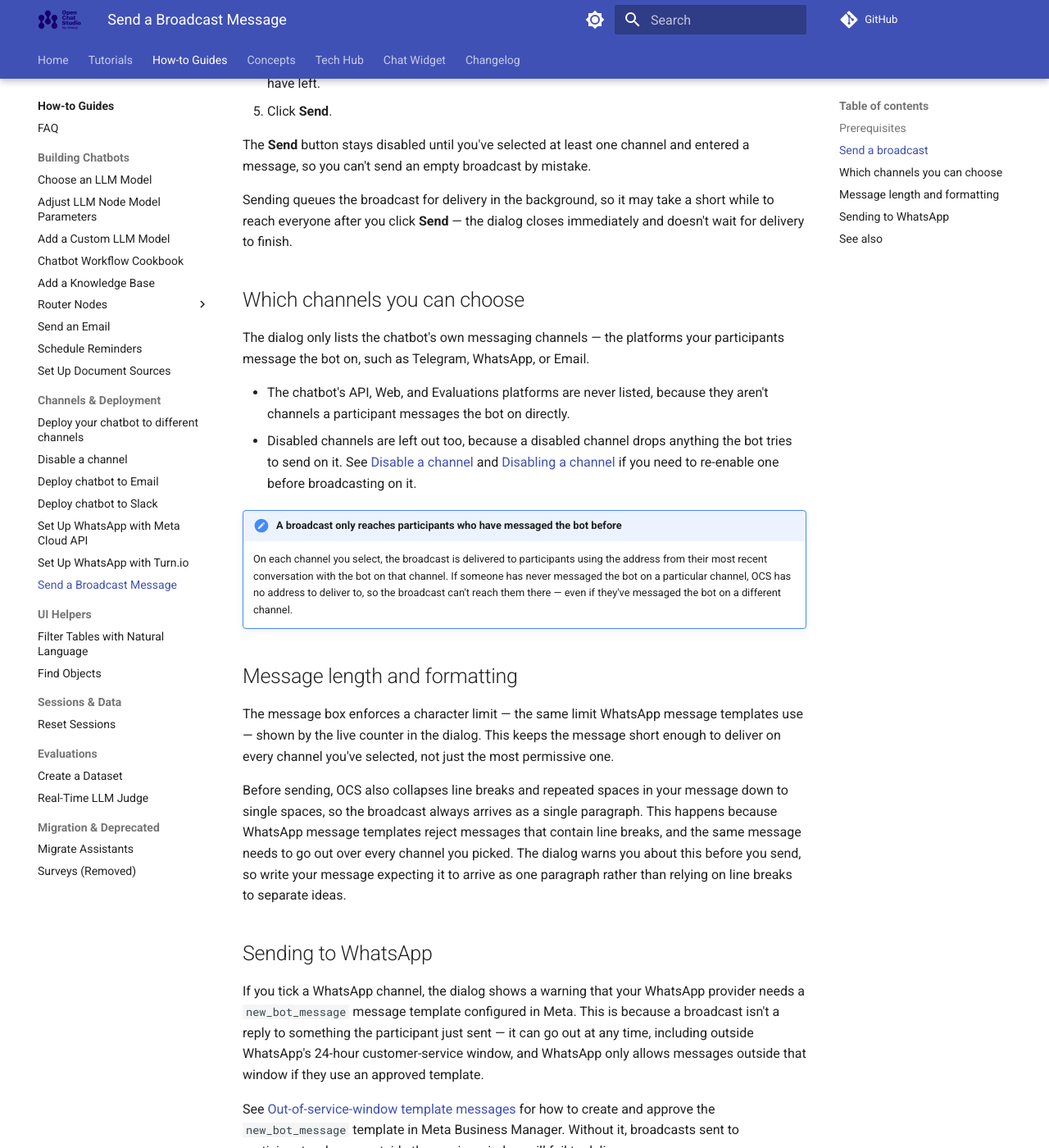
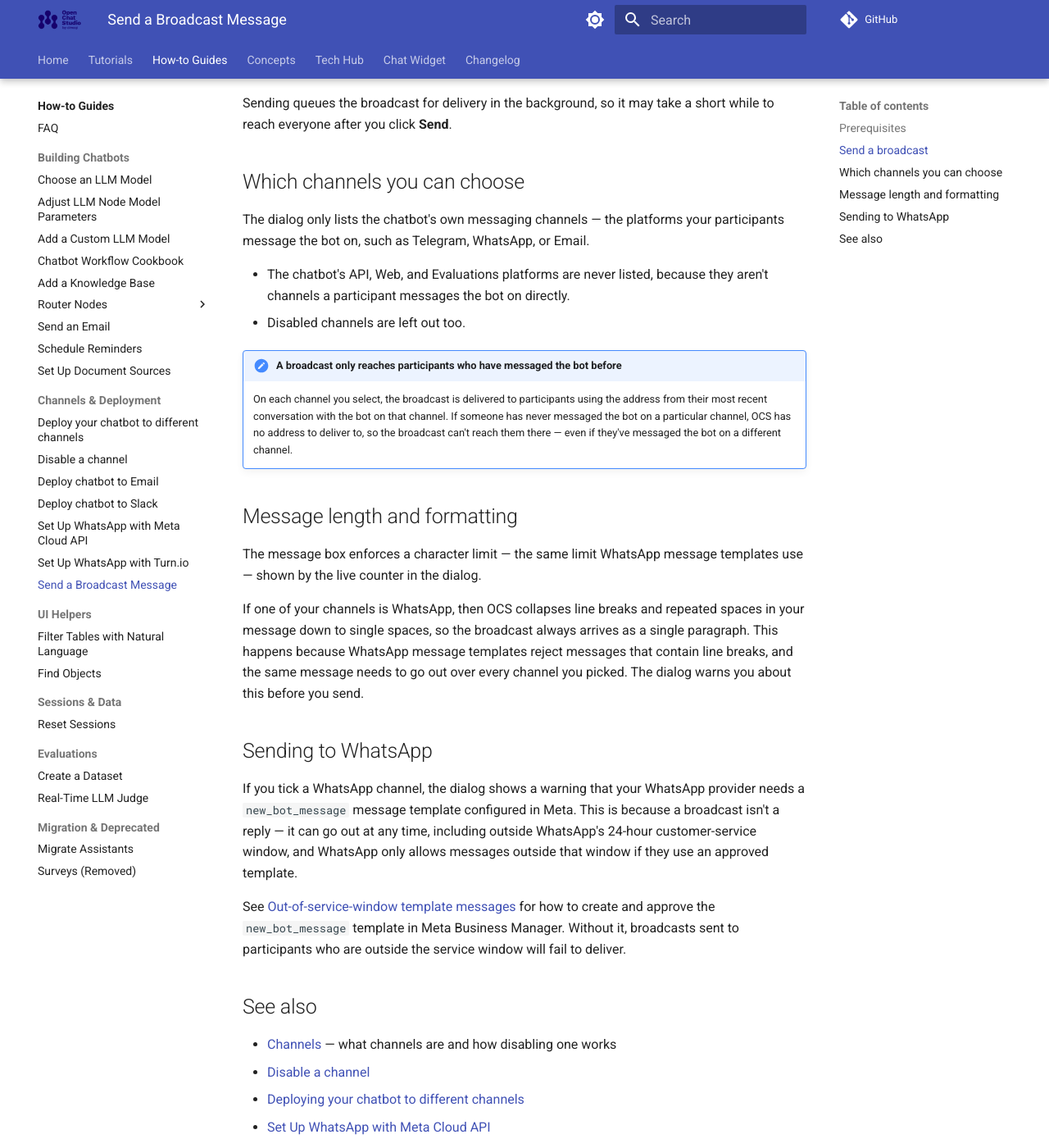
Before and after one commit to dimagi/open-chat-studio-docs, an MkDocs documentation site: the page built from docs/how-to/broadcast_message.md, in a window 1280 px wide and 1400 px high, scrolled down 711 px. Shown: the whole window at 82% size. Built offline with MkDocs 1.6.1 and Material for MkDocs 9.7.7, drawn with Linux system fonts in a browser that asks for light colours; a script that is not in the unit is left out; comment, search, counter and statistics services are not loaded; some of the changed text lies outside the part shown.

Commit message:
Chris review fixes & shortend by removing content that does not add value

```diff
--- a/docs/how-to/broadcast_message.md
+++ b/docs/how-to/broadcast_message.md
@@ -2,22 +2,18 @@
 
 A broadcast is a one-off message you send to every participant of a chatbot, on
 one or more of its channels, without waiting for them to message the bot first.
-Use it to share an announcement, a service update, or a reminder with everyone
-who has ever talked to the bot on a given channel.
+Use it to share an announcement, a service update, or a reminder.
 
 ## Prerequisites
 
-- You need the **Can Invite Participants** permission on the team. This is the
-  same permission required to invite participants to a chatbot — see the
-  [permissions table][groups] for which roles have it. If you don't have it,
-  ask your team admin to grant it or to send the broadcast for you.
+- You need the **Can Invite Participants** permission on the team — see the
+  [permissions table][groups] for which roles have it.
 - The chatbot needs at least one participant-facing channel connected — for
-  example Telegram, WhatsApp, Slack, or Email. See
-  [Deploying your chatbot to different channels][deploy] if none are set up yet.
+  example Telegram, WhatsApp, Slack, or Email.
 
 ## Send a broadcast
 
-1. Open the chatbot and go to its home page.
+1. Open the chatbot.
 2. Click **Broadcast message**.
 3. In the dialog, tick the checkbox for each channel you want to send on. You
    can select more than one.
@@ -25,12 +21,8 @@
    characters you have left.
 5. Click **Send**.
 
-The **Send** button stays disabled until you've selected at least one channel
-and entered a message, so you can't send an empty broadcast by mistake.
-
 Sending queues the broadcast for delivery in the background, so it may take a
-short while to reach everyone after you click **Send** — the dialog closes
-immediately and doesn't wait for delivery to finish.
+short while to reach everyone after you click **Send**.
 
 ## Which channels you can choose
 
@@ -39,10 +31,7 @@
 
 - The chatbot's API, Web, and Evaluations platforms are never listed, because
   they aren't channels a participant messages the bot on directly.
-- Disabled channels are left out too, because a disabled channel drops
-  anything the bot tries to send on it. See [Disable a channel][disable] and
-  [Disabling a channel][disabling-concept] if you need to re-enable one before
-  broadcasting on it.
+- Disabled channels are left out too.
 
 !!! note "A broadcast only reaches participants who have messaged the bot before"
     On each channel you select, the broadcast is delivered to participants
@@ -54,26 +43,21 @@
 ## Message length and formatting
 
 The message box enforces a character limit — the same limit WhatsApp message
-templates use — shown by the live counter in the dialog. This keeps the
-message short enough to deliver on every channel you've selected, not just
-the most permissive one.
+templates use — shown by the live counter in the dialog.
 
-Before sending, OCS also collapses line breaks and repeated spaces in your
+If one of your channels is WhatsApp, then OCS collapses line breaks and repeated spaces in your
 message down to single spaces, so the broadcast always arrives as a single
 paragraph. This happens because WhatsApp message templates reject messages
 that contain line breaks, and the same message needs to go out over every
-channel you picked. The dialog warns you about this before you send, so write
-your message expecting it to arrive as one paragraph rather than relying on
-line breaks to separate ideas.
+channel you picked. The dialog warns you about this before you send.
 
 ## Sending to WhatsApp
 
 If you tick a WhatsApp channel, the dialog shows a warning that your
 WhatsApp provider needs a `new_bot_message` message template configured in
-Meta. This is because a broadcast isn't a reply to something the participant
-just sent — it can go out at any time, including outside WhatsApp's 24-hour
-customer-service window, and WhatsApp only allows messages outside that
-window if they use an approved template.
+Meta. This is because a broadcast isn't a reply — it can go out at any time,
+including outside WhatsApp's 24-hour customer-service window, and WhatsApp
+only allows messages outside that window if they use an approved template.
 
 See [Out-of-service-window template messages][whatsapp-template] for how to
 create and approve the `new_bot_message` template in Meta Business Manager.
```
